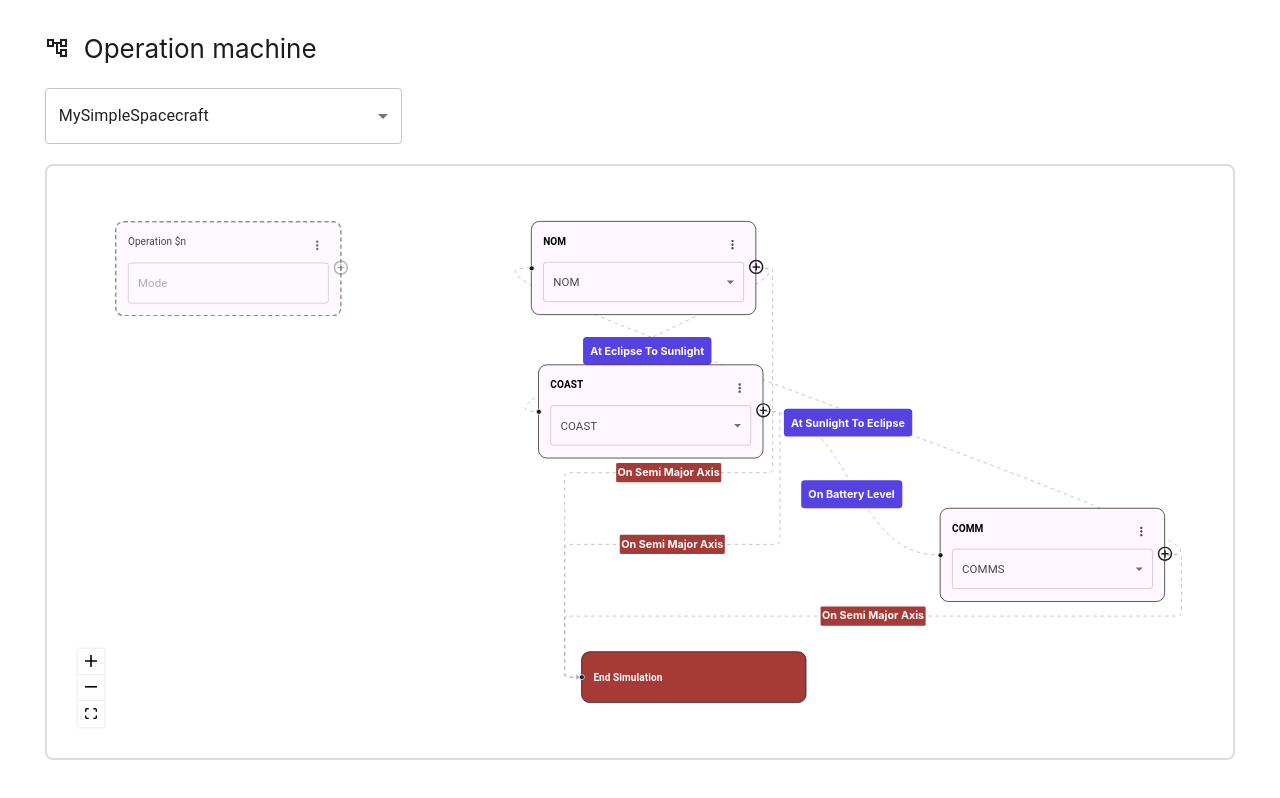
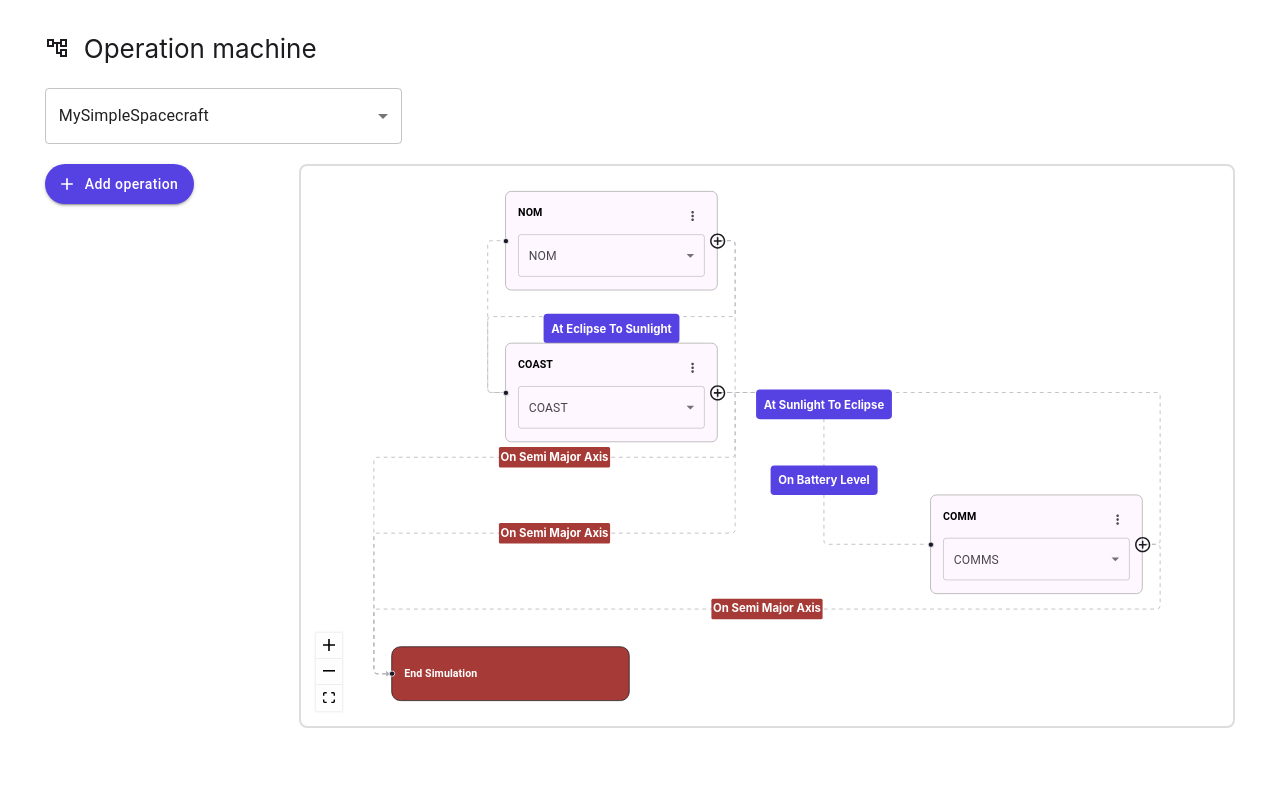
Before and after one commit to tcasazza-ienai/operation-machine-prototype, a React (Create React App) app: page / in a window 1280 px wide. Shown: the top 798 px of the page. Built offline with nearby package versions, Linux system fonts and the light colour scheme.

Commit message:
new operation functionality finished

```diff
--- a/src/App.tsx
+++ b/src/App.tsx
@@ -1,13 +1,16 @@
-import React from "react";
+import React, { useRef } from "react";
 import "./App.css";
 import AccountTreeOutlinedIcon from "@mui/icons-material/AccountTreeOutlined";
 
 import OperationMachineBoard from "./components/operation-machine/operation-machine-board.tsx";
 import SpacecraftSelect from "./components/select/spacecraft-select.tsx";
 import { ReactFlowProvider } from "@xyflow/react";
+import { Box } from "@mui/material";
+import NewOperationsList from "./components/operation/new-operations-list.tsx";
 
 function App() {
   return (
+    <ReactFlowProvider>
       <div className="App">
         <header className="App-header">
           <AccountTreeOutlinedIcon sx={{ marginLeft: "12px" }} />
@@ -15,11 +18,18 @@ function App() {
         </header>
         <body className="App-body">
           <SpacecraftSelect />
-        <ReactFlowProvider>
+
+          <Box
+            sx={{ display: "flex", flexDirection: { xs: "column", md: "row" } }}
+          >
+            <NewOperationsList />
+            <Box sx={{ width: { xs: "100%", md: "80%" }, marginTop: "20px" }}>
               <OperationMachineBoard />
-        </ReactFlowProvider>
+            </Box>
+          </Box>
         </body>
       </div>
+    </ReactFlowProvider>
   );
 }
 
--- a/src/components/edges/CustomEdgeOther.tsx
+++ b/src/components/edges/CustomEdgeOther.tsx
@@ -1,6 +1,6 @@
 import React, { type FC } from "react";
 import {
-  getBezierPath,
+  getSmoothStepPath,
   EdgeLabelRenderer,
   BaseEdge,
   type EdgeProps,
@@ -18,7 +18,7 @@ const CustomEdge: FC<EdgeProps<Edge<{ label: string }>>> = ({
   data,
   label,
 }) => {
-  const [edgePath, labelX, labelY] = getBezierPath({
+  const [edgePath, labelX, labelY] = getSmoothStepPath({
     sourceX,
     sourceY,
     sourcePosition,
--- a/src/components/operation-machine/operation-machine-board.tsx
+++ b/src/components/operation-machine/operation-machine-board.tsx
@@ -8,9 +8,9 @@ import {
   useReactFlow,
 } from "@xyflow/react";
 import React, { useEffect } from "react";
-import OperationNode from "../operation/operation-node.tsx";
+import CustomNode from "../operation/custom-node.tsx";
 import "@xyflow/react/dist/style.css";
-import { Operation360 } from "../../entities/OpMachine.ts";
+import { Operation360, OperationMachine } from "../../entities/OpMachine.ts";
 import CustomEdgeOther from "../edges/CustomEdgeOther.tsx";
 import { useOpMachineStore } from "../../store/opMachineStore.ts";
 import { buildGraphElements } from "../../utils/nodeOperations.ts";
@@ -21,8 +21,14 @@ const OperationMachineBoard: React.FC = () => {
   const [edges, setEdges, onEdgesChange] = useEdgesState([]);
   const { fitView } = useReactFlow();
 
-  const refreshNodes = (operations: Operation360[]) => {
-    const { nodes: newNodes, edges: newEdges } = buildGraphElements(opMachine);
+  const refreshNodes = () => {
+    const { nodes: newNodes, edges: newEdges } = buildGraphElements(
+      new OperationMachine(
+        opMachine
+          .getOperations()
+          .filter((operation) => operation.getEvents().length > 0)
+      )
+    );
 
     setNodes(newNodes);
     setEdges(newEdges);
@@ -32,10 +38,11 @@ const OperationMachineBoard: React.FC = () => {
   };
 
   useEffect(() => {
-    refreshNodes(opMachine.getOperations());
+    refreshNodes();
   }, [opMachine]);
+
   const nodeTypes = {
-    custom: OperationNode,
+    custom: CustomNode,
   };
   const edgeTypes = {
     "start-end": CustomEdgeOther,
@@ -45,11 +52,9 @@ const OperationMachineBoard: React.FC = () => {
       sx={{
         border: "2px solid #ddd",
         borderRadius: "8px",
-        padding: "16px",
         height: "70vh",
         display: "flex",
         flexDirection: "column",
-        marginTop: "20px",
       }}
     >
       <ReactFlow
--- /dev/null
+++ b/src/components/operation/custom-node.tsx
@@ -0,0 +1,18 @@
+import { NodeProps } from "@xyflow/react";
+import React from "react";
+import { Operation360 } from "../../entities/OpMachine.ts";
+import OperationNode from "./operation-node.tsx";
+import { Box } from "@mui/material";
+
+const CustomNode: React.FC<NodeProps> = ({ data }) => {
+  return (
+    <Box sx={{ width: "280px" }}>
+      <OperationNode
+        operation={data.operation as Operation360}
+        aditionalData={data}
+      />
+    </Box>
+  );
+};
+
+export default CustomNode;
--- /dev/null
+++ b/src/components/operation/new-operations-list.tsx
@@ -0,0 +1,89 @@
+import React, { useEffect } from "react";
+import { useOpMachineStore } from "../../store/opMachineStore.ts";
+import { Mode360, Operation360 } from "../../entities/OpMachine.ts";
+import { Box } from "@mui/material";
+import IenaiButton from "../common/ienai-button.tsx";
+import OperationNode from "./operation-node.tsx";
+import AddIcon from "@mui/icons-material/Add";
+
+const NewOperationsList: React.FC = () => {
+  const opMachine = useOpMachineStore((state) => state.opMachine);
+  const [operations, setOperations] = React.useState<Operation360[]>(
+    opMachine.getOperations()
+  );
+  const createOperation = () => {
+    const newNode = new Operation360("", "", new Mode360("", ""));
+    const newOperations = [...operations, newNode];
+    setOperations(newOperations);
+    console.log(operations);
+  };
+
+  useEffect(() => {
+    setOperations(opMachine.getOperations());
+  }, [opMachine]);
+
+  return (
+    <Box
+      sx={{
+        width: { xs: "100%", md: "20%" },
+        marginTop: "20px",
+        height: { md: "70vh" },
+        marginRight: "20px",
+        display: "flex",
+        flexDirection: "column",
+        justifyContent: "start",
+        gap: "10px",
+      }}
+    >
+      <Box
+        sx={{
+          display: "flex",
+          justifyContent: "start",
+          minWidth: "160px",
+        }}
+      >
+        <IenaiButton
+          onClick={createOperation}
+          label={"Add operation"}
+          icon={<AddIcon fontSize="medium" />}
+        />
+      </Box>
+
+      <Box
+        sx={{
+          display: "flex",
+          flexDirection: { xs: "row", md: "column" },
+          paddingRight: "20px",
+          gap: "10px",
+          "&::-webkit-scrollbar": {
+            width: "8px",
+          },
+          "&::-webkit-scrollbar-thumb": {
+            backgroundColor: "#888",
+            borderRadius: "4px",
+          },
+          "&::-webkit-scrollbar-thumb:hover": {
+            backgroundColor: "#555",
+          },
+          overflowY: "auto",
+        }}
+      >
+        {operations.filter(
+          (op) => op.getEvents().length === 0 || !op.getEvents()
+        ).length > 0 &&
+          operations
+            .filter((op) => op.getEvents().length === 0 || !op.getEvents())
+            .map((operation) => (
+              <Box>
+                <OperationNode
+                  operation={operation}
+                  initialEditState={{ active: operation.getId() === "" }}
+                />
+              </Box>
+            ))}
+      </Box>
+    </Box>
+  );
+};
+
+export default NewOperationsList;
--- a/src/components/operation/operation-node-added.tsx
+++ b/src/components/operation/operation-node-added.tsx
@@ -1,4 +1,10 @@
-import { Box, SelectChangeEvent, Typography } from "@mui/material";
+import {
+  Box,
+  Button,
+  SelectChangeEvent,
+  Tooltip,
+  Typography,
+} from "@mui/material";
 import { Handle, Position } from "@xyflow/react";
 import React, { useState } from "react";
 import AddCircleOutlineIcon from "@mui/icons-material/AddCircleOutline";
@@ -11,15 +17,14 @@ import ModeSelector from "../modes/modeSelector.tsx";
 import ModeModal from "../modals/mode-modal.tsx";
 
 const OperationNodeAdded: React.FC<{
-  data;
+  operation: Operation360;
   options: PopupMenuProp[];
   selectOnChange: (mode: Mode360) => void;
-}> = ({ data, options, selectOnChange }) => {
+  aditionalData?: any;
+}> = ({ operation, options, selectOnChange, aditionalData }) => {
   const modes = useModesStore((state) => state.modes);
-
-  const { operation, isBiDirectional, dataFlow, isEndNode } = data;
   const [selected, setSelected] = useState<Mode360>(
-    (data.operation as Operation360).getOpMode()
+    (operation as Operation360).getOpMode()
   );
   //TO DO: Filter modes by system_mode of the current spacecraft selected
   const [modesList, setModeList] = useState<string[]>([]);
@@ -30,15 +35,15 @@ const OperationNodeAdded: React.FC<{
 
   const selectMode = (e: SelectChangeEvent<string>) => {
     const mode = modes.find((mode) => mode.getModeName() === e.target.value);
-    setSelected(mode || (data.operation as Operation360).getOpMode());
-    selectOnChange(mode || (data.operation as Operation360).getOpMode());
+    setSelected(mode || (operation as Operation360).getOpMode());
+    selectOnChange(mode || (operation as Operation360).getOpMode());
   };
 
   return (
     <Box sx={nodeContainerStyle}>
       <Box sx={titleContainterStyle}>
         <Typography sx={titleStyle} variant="h6">
-          {operation.op_name as string}{" "}
+          {operation.getOpName() as string}{" "}
         </Typography>
         <PopupMenu items={menuOptions} />
       </Box>
@@ -62,9 +67,9 @@ const OperationNodeAdded: React.FC<{
       <Handle
         type="source"
         position={
-          isBiDirectional && dataFlow === "LL"
+          aditionalData?.isBiDirectional && aditionalData?.dataFlow === "LL"
             ? Position.Left
-            : dataFlow === "RR"
+            : aditionalData?.dataFlow === "RR"
             ? Position.Right
             : Position.Right
         }
@@ -79,18 +84,46 @@ const OperationNodeAdded: React.FC<{
       <Handle
         type="target"
         position={
-          isEndNode
+          aditionalData?.isEndNode
             ? Position.Left
-            : isBiDirectional && dataFlow === "LL"
+            : aditionalData?.isBiDirectional && aditionalData?.dataFlow === "LL"
             ? Position.Right
-            : dataFlow === "RR"
+            : aditionalData?.dataFlow === "RR"
             ? Position.Left
             : Position.Left
         }
       />
-      <Box sx={addTriggerContainerStyle}>
-        <AddCircleOutlineIcon sx={addTriggerButtonStyle} />
-      </Box>
+
+      <Tooltip
+        title={
+          operation.getOpMode() && operation.getOpMode().getModeId() !== ""
+            ? "Add event"
+            : "Add a mode to enable events"
+        }
+        slotProps={{
+          popper: {
+            modifiers: [
+              {
+                name: "offset",
+                options: {
+                  offset: [0, -20],
+                },
+              },
+            ],
+          },
+        }}
+      >
+        <Button
+          sx={
+            operation.getOpMode() && operation.getOpMode().getModeId() !== ""
+              ? addTriggerContainerStyle
+              : addTriggerContainerStyleDisabled
+          }
+        >
+          <AddCircleOutlineIcon />
+        </Button>
+      </Tooltip>
+
       <ModeModal onClose={() => setModeModal(false)} open={modeModal} />
     </Box>
   );
@@ -100,11 +133,11 @@ export default OperationNodeAdded;
 
 const nodeContainerStyle = {
   padding: 2,
-  border: "1px solid #1D1B20",
-  borderRadius: "12px",
+  border: "1px solid #ADAAAA",
+  borderRadius: "8px",
   background: "#FEF7FF",
   position: "relative",
-  minWidth: "280px",
+  minWidth: "180px",
   textAlign: "center",
   cursor: "drag",
   overflow: "visible",
@@ -126,14 +159,24 @@ const addButtonContainerStyle = {
 
 const addTriggerContainerStyle = {
   position: "absolute",
-  right: "-13px",
+  minWidth: "15px",
+  padding: "2px",
+  right: "-15px",
   top: "50%",
   transform: "translateY(-50%)",
   cursor: "pointer",
+  color: "#1D1B20",
+  zIndex: 1000,
 };
 
-const addTriggerButtonStyle = {
-  color: "#1D1B20",
-  cursor: "pointer",
+const addTriggerContainerStyleDisabled = {
+  position: "absolute",
+  minWidth: "15px",
+  padding: "2px",
+  right: "-15px",
+  top: "50%",
+  transform: "translateY(-50%)",
+  cursor: "default",
+  color: "#ADAAAA",
   zIndex: 1000,
 };
--- a/src/components/operation/operation-node-edit.tsx
+++ b/src/components/operation/operation-node-edit.tsx
@@ -71,11 +71,11 @@ export default OperationNodeEdit;
 
 const nodeContainerStyle = {
   padding: 2,
-  border: "1px solid #1D1B20",
-  borderRadius: "12px",
+  border: "1px solid #ADAAAA",
+  borderRadius: "8px",
   background: "#FEF7FF",
   position: "relative",
-  minWidth: "280px",
+  minWidth: "180px",
   textAlign: "center",
   overflow: "visible",
 };
--- a/src/components/operation/operation-node-empty.tsx
+++ /dev/null
@@ -1,100 +0,0 @@
-import { Box, Button, MenuItem, Select, Typography } from "@mui/material";
-import { Handle, Position } from "@xyflow/react";
-import React, { useState } from "react";
-import AddCircleOutlineIcon from "@mui/icons-material/AddCircleOutline";
-import PopupMenu from "../menu/popup-menu.tsx";
-
-const OperationNodeEmpty: React.FC = () => {
-  const [selected, setSelected] = useState<string>("");
-  const [modesList, setModeList] = useState<string[]>([
-    "QLaw",
-    "Counter Velocity",
-    "Pointing Nadir",
-    "Along Velocity",
-  ]);
-
-  return (
-    <Box className="nodrag" sx={nodeContainerStyle}>
-      <Box sx={titleContainterStyle}>
-        <Typography sx={titleStyle} variant="h6">
-          Operation $n{" "}
-        </Typography>
-
-        <Box sx={{ color: "transparent" }}>
-          <PopupMenu items={[]} />
-        </Box>
-      </Box>
-      <Select
-        disabled
-        displayEmpty
-        renderValue={
-          selected !== ""
-            ? undefined
-            : () => <Typography sx={{ color: "#49454F" }}>Mode</Typography>
-        }
-        value={selected}
-        className="nodrag"
-        onChange={(e) => setSelected(e.target.value)}
-        IconComponent={() => null}
-        sx={selectStyle}
-      />
-      <Handle
-        type="source"
-        position={Position.Right}
-        style={{ visibility: "hidden" }}
-      />
-      <Handle
-        type="target"
-        position={Position.Right}
-        style={{ visibility: "hidden" }}
-      />
-      <Box sx={addTriggerContainerStyle}>
-        <AddCircleOutlineIcon sx={addTriggerButtonStyle} />
-      </Box>
-    </Box>
-  );
-};
-
-export default OperationNodeEmpty;
-
-const nodeContainerStyle = {
-  padding: 2,
-  border: "2px dashed #79747E",
-  borderRadius: "12px",
-  opacity: 0.8,
-  background: "#FEF7FF",
-  position: "relative",
-  minWidth: "280px",
-  textAlign: "center",
-  overflow: "visible",
-};
-
-const titleContainterStyle = {
-  display: "flex",
-  justifyContent: "space-between",
-  marginBottom: "8px",
-};
-
-const titleStyle = { color: "#1D1B20", fontSize: "14px", fontWeight: "400" };
-
-const selectStyle = {
-  position: "relative",
-  width: "100%",
-  color: "#49454F",
-  textAlign: "justify",
-  zIndex: -1,
-};
-
-const addTriggerContainerStyle = {
-  position: "absolute",
-  right: "-13px",
-  top: "50%",
-  transform: "translateY(-50%)",
-};
-
-const addTriggerButtonStyle = {
-  color: "#1D1B20",
-  cursor: "pointer",
-  zIndex: 1000,
-  opacity: 0.4,
-};
--- a/src/components/operation/operation-node.tsx
+++ b/src/components/operation/operation-node.tsx
@@ -3,7 +3,6 @@ import { NodeProps } from "@xyflow/react";
 import React, { useEffect } from "react";
 import { useState } from "react";
 import OperationNodeAdded from "./operation-node-added.tsx";
-import OperationNodeEmpty from "./operation-node-empty.tsx";
 import { useOpMachineStore } from "../../store/opMachineStore.ts";
 import {
   Event360,
@@ -15,19 +14,33 @@ import OperationNodeEdit from "./operation-node-edit.tsx";
 import BasicDialog from "../modals/basic-dialog.tsx";
 import OperationEndSimulationNode from "./operation-end-simulation-node.tsx";
 
-const OperationNode: React.FC<NodeProps> = ({ data }) => {
+const OperationNode: React.FC<{
+  operation: Operation360;
+  initialEditState?: {
+    active: boolean;
+    operationId?: string;
+  };
+  aditionalData?: any;
+}> = ({
+  operation,
+  initialEditState = { active: false, operationId: "" },
+  aditionalData,
+}) => {
   const opMachine = useOpMachineStore((state) => state.opMachine);
   const setOpMachine = useOpMachineStore((state) => state.updateOpMachine);
 
   const [editMode, setEditMode] = useState<{
     active: boolean;
     operationId?: string;
-  }>({ active: false });
+  }>({
+    active: initialEditState.active,
+    operationId: initialEditState.operationId,
+  });
 
   const [deleteModal, setDeleteModal] = useState<boolean>(false);
   const [duplicateModal, setDuplicateModal] = useState<boolean>(false);
   const [dataLabel, setDataLabel] = useState<string>(
-    (data.operation as Operation360).getOpName()
+    (operation as Operation360).getOpName()
   );
 
   const [operationOptions, setOperationOptions] = useState<
@@ -38,7 +51,7 @@ const OperationNode: React.FC<NodeProps> = ({ data }) => {
       action: () => {
         setEditMode({
           active: true,
-          operationId: (data.operation as Operation360).getId() as string,
+          operationId: (operation as Operation360).getId() as string,
         });
       },
     },
@@ -54,7 +67,7 @@ const OperationNode: React.FC<NodeProps> = ({ data }) => {
       1);
 
   const onBlurEditOperation = () => {
-    if ((data.operation as Operation360).getId() !== "") {
+    if ((operation as Operation360).getId() !== "") {
       editOperation();
     } else {
       newOperation();
@@ -79,7 +92,7 @@ const OperationNode: React.FC<NodeProps> = ({ data }) => {
   const editOperation = () => {
     let newOpMachine = new OperationMachine(opMachine.getOperations());
     opMachine
-      .getOperationById((data.operation as Operation360).getId() as string)
+      .getOperationById((operation as Operation360).getId() as string)
       ?.setOpName(dataLabel || defaultName());
 
     setOpMachine(newOpMachine);
@@ -88,7 +101,7 @@ const OperationNode: React.FC<NodeProps> = ({ data }) => {
   const deleteOperation = () => {
     let newOpMachine = new OperationMachine(opMachine.getOperations());
     newOpMachine.deleteOperationById(
-      (data.operation as Operation360).getId() as string
+      (operation as Operation360).getId() as string
     );
     setOpMachine(newOpMachine);
   };
@@ -98,8 +111,8 @@ const OperationNode: React.FC<NodeProps> = ({ data }) => {
     const newOperation = new Operation360(
       (opMachine.getOperations()?.length + 2).toString(),
       (dataLabel || defaultName()).toUpperCase(),
-      (data.operation as Operation360).getOpMode() as Mode360,
-      (data.operation as Operation360).getEvents() as Event360[]
+      (operation as Operation360).getOpMode() as Mode360,
+      (operation as Operation360).getEvents() as Event360[]
     );
 
     newOpMachine.addOperationToOpMachine(newOperation);
@@ -109,18 +122,19 @@ const OperationNode: React.FC<NodeProps> = ({ data }) => {
 
   const onChangeMode = (mode: Mode360) => {
     let newOpMachine = new OperationMachine(opMachine.getOperations());
-    newOpMachine.getOperationById(data.id as string)?.setOpMode(mode);
+    newOpMachine
+      .getOperationById((operation as Operation360).getId() as string)
+      ?.setOpMode(mode);
     setOpMachine(newOpMachine);
   };
 
   useEffect(() => {
-    setDataLabel((data.operation as Operation360).getOpName());
-    console.log(data);
-  }, [data]);
+    setDataLabel((operation as Operation360).getOpName());
+  }, [operation]);
   return (
     <>
-      {(data.operation as Operation360).getId() === "" &&
-      (data.operation as Operation360).getOpName() === "End Simulation" ? (
+      {(operation as Operation360).getId() === "" &&
+      (operation as Operation360).getOpName() === "End Simulation" ? (
         <OperationEndSimulationNode />
       ) : editMode.active ? (
         <Box
@@ -140,24 +154,18 @@ const OperationNode: React.FC<NodeProps> = ({ data }) => {
             defaultName={defaultName()}
             operationName={dataLabel}
             setOperationName={setDataLabel}
-            selectedMode={
-              (data.operation as Operation360).getOpMode() as Mode360
-            }
+            selectedMode={(operation as Operation360).getOpMode() as Mode360}
           />
         </Box>
-      ) : dataLabel?.length > 0 ? (
-        <OperationNodeAdded
-          selectOnChange={onChangeMode}
-          data={data}
-          options={operationOptions}
-        />
       ) : (
-        <Box
-          onClick={() => setEditMode({ active: true })}
-          sx={{ cursor: "pointer" }}
-        >
-          <OperationNodeEmpty />
-        </Box>
+        dataLabel?.length > 0 && (
+          <OperationNodeAdded
+            selectOnChange={onChangeMode}
+            operation={operation}
+            options={operationOptions}
+            aditionalData={aditionalData}
+          />
+        )
       )}
       <BasicDialog
         open={deleteModal}
--- a/src/utils/nodeOperations.ts
+++ b/src/utils/nodeOperations.ts
@@ -182,18 +182,6 @@ const processOperation = (
         className: "text-sm",
         animated: true,
       });
-      if (!newNodes.some((n) => n.id === "0")) {
-        newNodes.push({
-          id: "0",
-          data: {
-            operation: new Operation360("", "", new Mode360("", "")),
-            isEndNode: true,
-          },
-          type: "custom",
-          position: { x: 0, y: 0 },
-          className: "px-4 py-2 rounded border border-red-500",
-        });
-      }
     }
   });
 };
```
Lines whose indentation alone changed are shown as unchanged.
